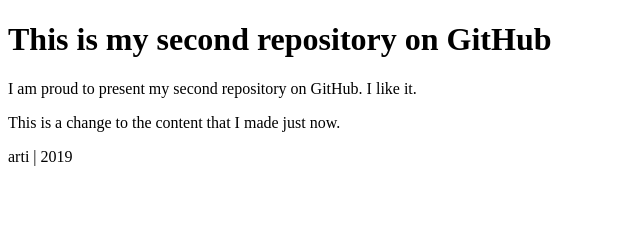
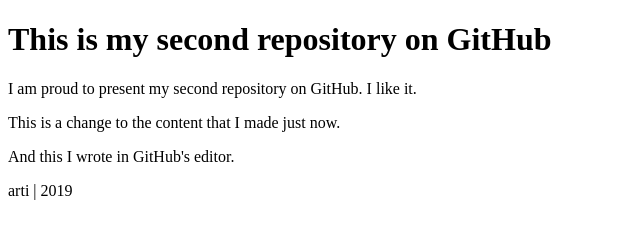
Before and after one commit to arti-zachara/7.4-learning-git, a plain HTML site: page index.html in a window 1280 px wide. Shown: the whole page, without its empty margins (0-640 px from the left). Drawn offline with Linux system fonts and the light colour scheme.

Commit message:
Add paragraph to index.html

```diff
--- a/index.html
+++ b/index.html
@@ -9,6 +9,7 @@
             <h1>This is my second repository on GitHub</h1>
             <p>I am proud to present my second repository on GitHub. I like it.</p>
             <p>This is a change to the content that I made just now.</p>
+            <p>And this I wrote in GitHub's editor.</p>
         </header>
         <footer>
             <p>arti | 2019</p>
```
